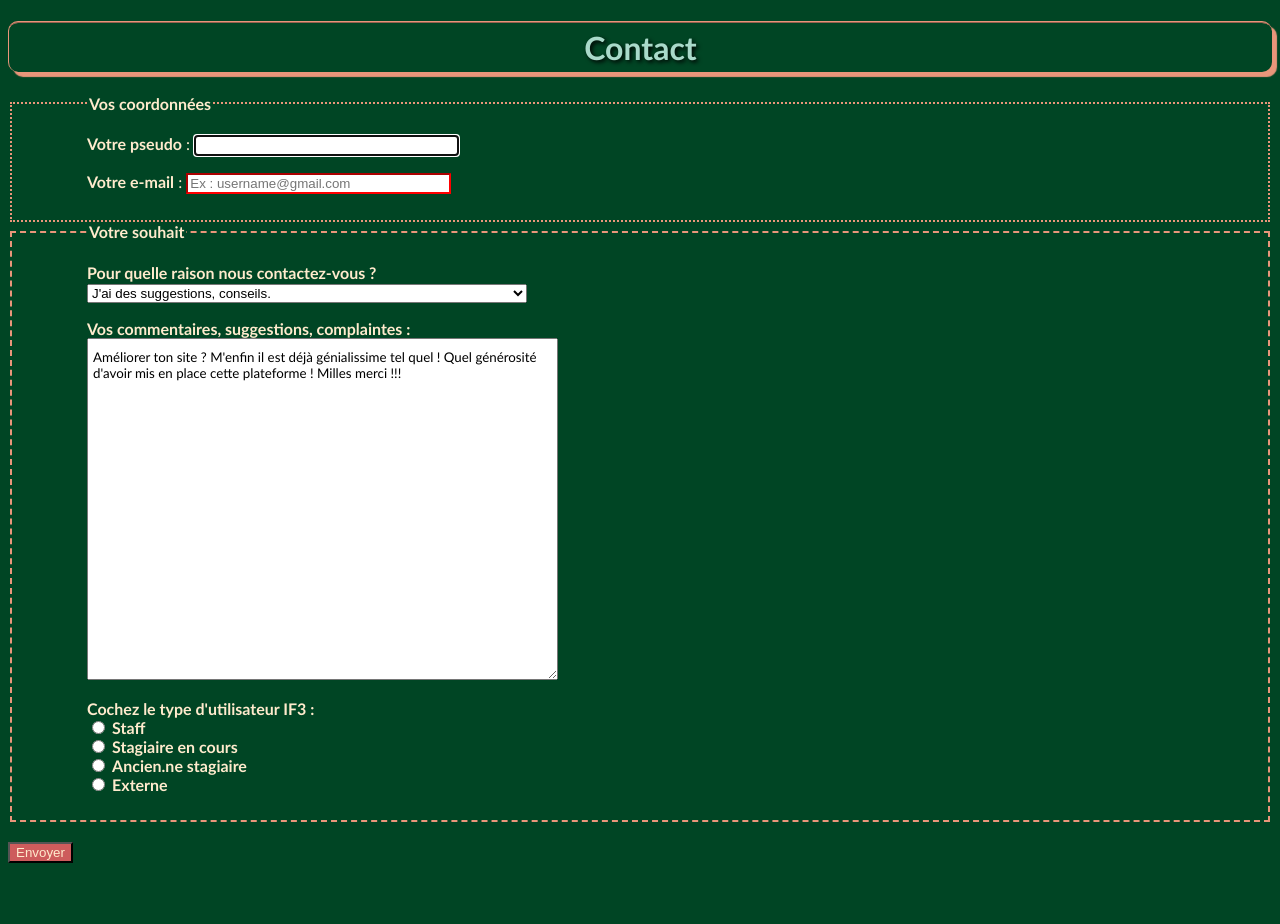
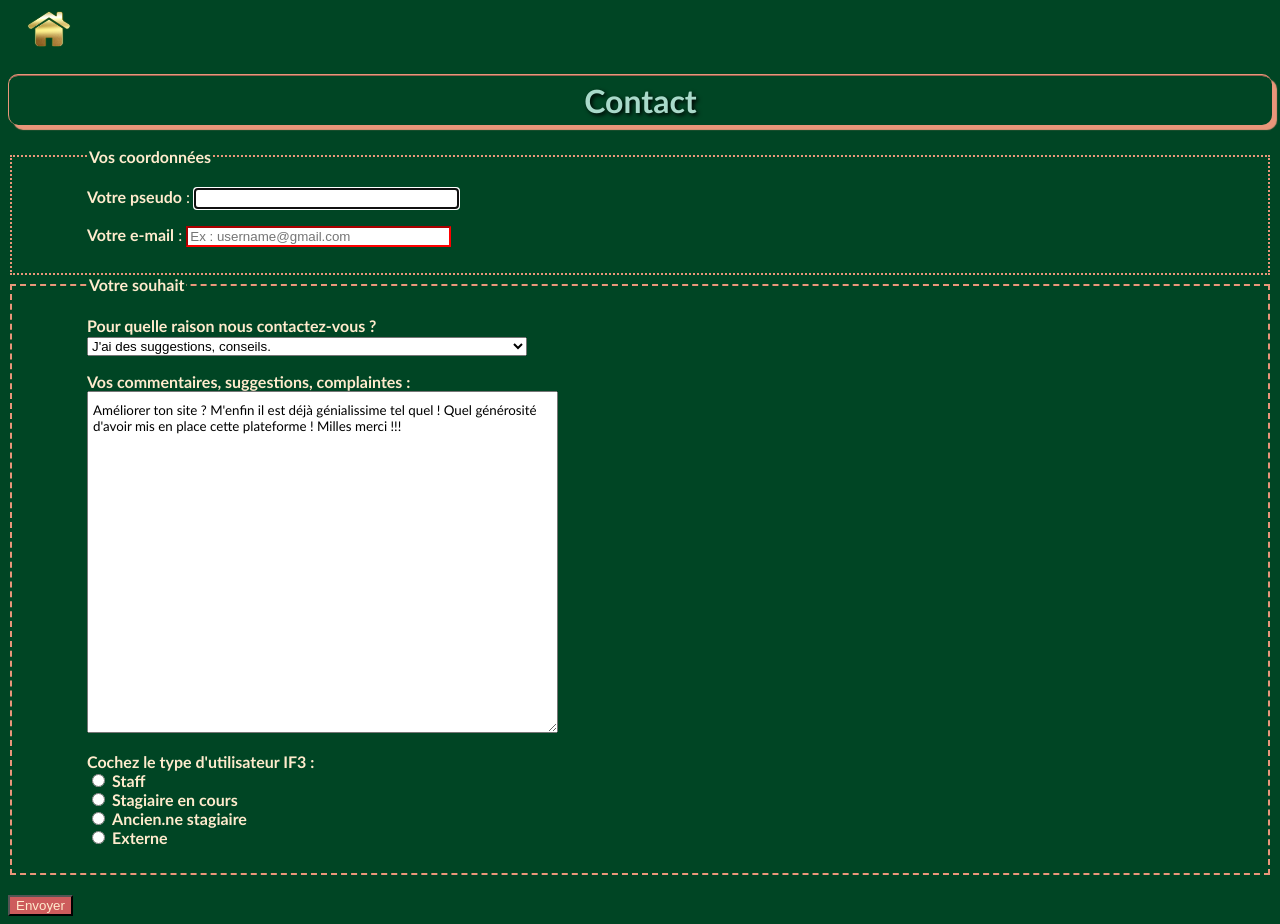
Before and after one commit to GlitchyMuon/Boardgame_site_project, a PHP site: page /contact.php in a window 1280 px wide. Before the commit the page ends 863 px from the top, so only its background shows below. Run offline with PHP 8.4, Linux system fonts and the light colour scheme.

Commit message:
Added a home image button to the contact page

```diff
--- a/contact.php
+++ b/contact.php
@@ -8,6 +8,9 @@
     <title>Contact</title>
 </head>
 <body>
+    <a href="home.php">
+    <img src="CSS/img/home_button.png" alt="Bouton Home" style="width:82px;height:42px;">
+    </a>
     <h1>Contact</h1>
 
     <form method="post" action="traitement.php">
```
Also changed, not shown: CSS/img/home_button.png (added).
